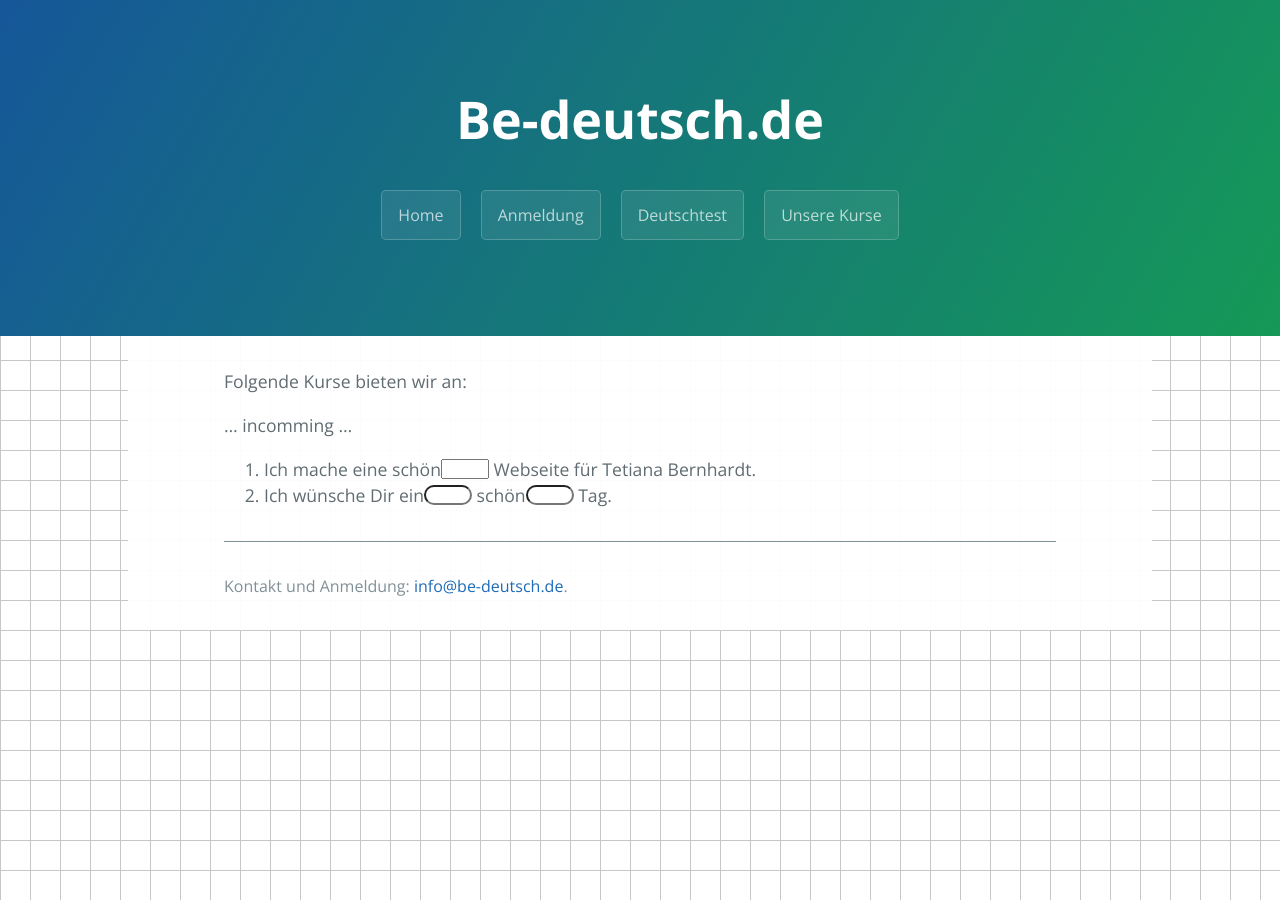
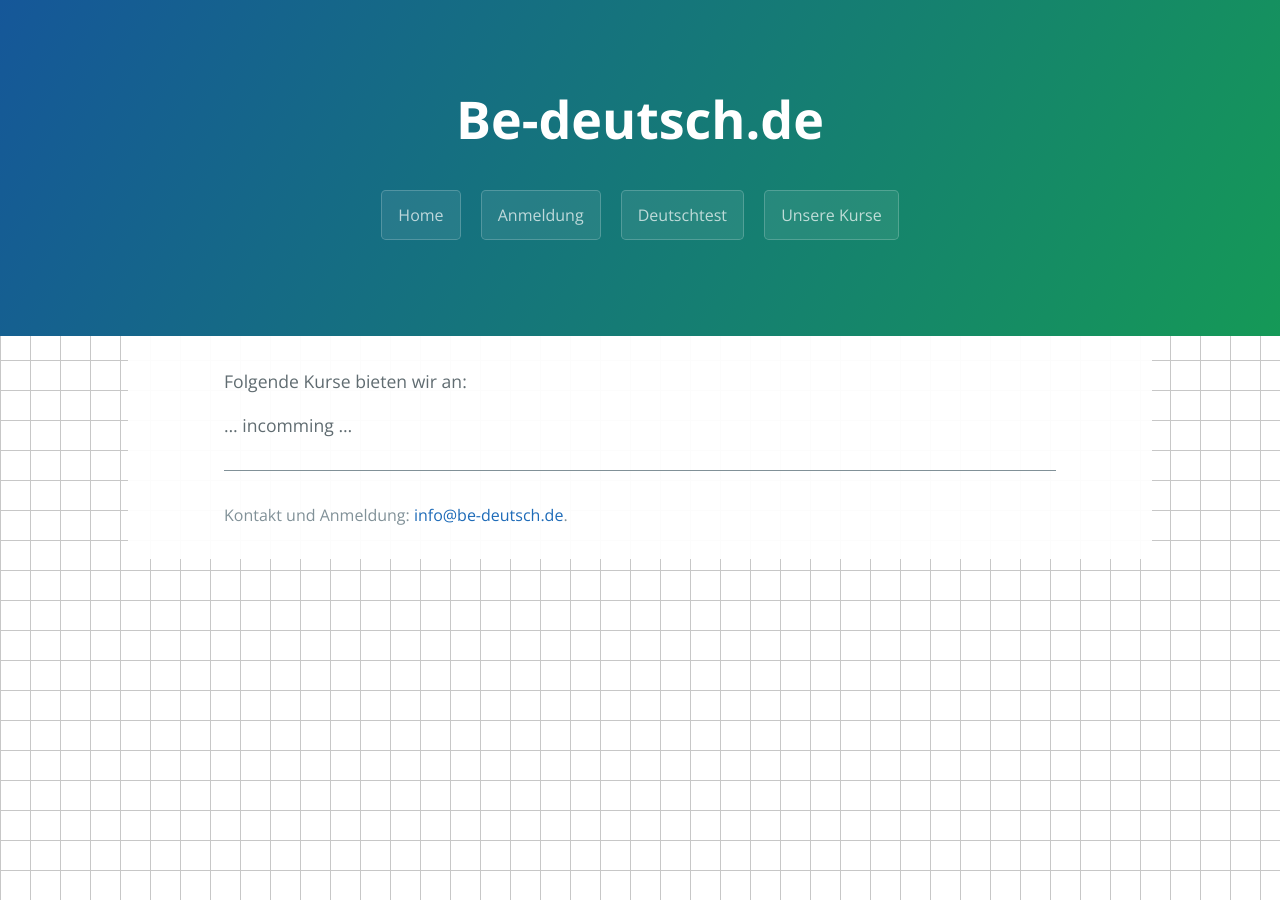
Before and after one commit to vedmin/be-deutsch, a Jekyll site: the page built from Kurse.markdown, in a window 1280 px wide. Built offline with Jekyll 4.4.1, drawn with Linux system fonts in a browser that asks for light colours.

Commit message:
Revert "new deutschtest buttons, luecken css"
This reverts commit e2c708c072e9d0aef311c482fd8d0e032d4179bf.

```diff
--- a/Kurse.markdown
+++ b/Kurse.markdown
@@ -7,26 +7,3 @@ permalink: /Kurse/
 Folgende Kurse bieten wir an:
 
 ... incomming ...
-
-<script>
-    function checkLuecke(elementId, correctLine) {
-      var inputVal = document.getElementById(elementId);
-      if (inputVal.value == correctLine) {
-        inputVal.style.backgroundColor = "#B9E4C9";
-      }
-      else if (inputVal.value != "") {
-        inputVal.style.backgroundColor = "#FD5523";
-      }
-    }
-</script>
-
-<p>
-<ol>
-<li>
-    Ich mache eine schön<input type='text' class='luecken_test' id='luecke1' onchange="checkLuecke(id, 'e')" /> Webseite für Tetiana Bernhardt.
-</li>
-<li>
-    Ich wünsche Dir ein<input type='text' class='luecken_test_round' id='luecke2' onchange="checkLuecke(id, 'en')" /> schön<input type='text' class='luecken_test_round' id='luecke3' onchange="checkLuecke(id, 'en')" /> Tag.
-</li>
-</ol>
-</p>
--- a/css/style.css
+++ b/css/style.css
@@ -265,8 +265,6 @@ body { padding: 0; margin: 0; font-family: "Open Sans", "Helvetica Neue", Helvet
 a { color: #1e6bb8; text-decoration: none; }
 a:hover { text-decoration: underline; }
 
- /* buttons for german test: hover event, linear-gradient  */
-
 .button {
   display: inline-block;
   border-radius: 4px;
@@ -322,62 +320,6 @@ a:hover { text-decoration: underline; }
 input[type=text]:focus {
   outline: none;
 }
-
-/* button with border */
-
-
-.button_with_border {
-  display: inline-block;
-  border-radius: 4px;
-  background-color: white;
-  border: 2px solid black;
-  color:black;
-  text-align: center;
-  font-size: 28px;
-  padding: 20px;
-  width: 200px;
-  transition: all 0.5s;
-  cursor: pointer;
-  margin: 5px;
-}
-
-.button_with_border.green {
-  border-color: #04AA6D;
-}
-
-.button_with_border.green:hover {
-  background-color: #75b37d;
-}
-
-.button_with_border.yellow {
-  border-color: #ff9800;
-}
-
-.button_with_border.yellow:hover {
-  background-color: #ffd89d;
-}
-
-.button_with_border.red {
-  border-color: #f44336;
-}
-
-.button_with_border.red:hover {
-  background-color: #fa968f;
-}
-
-.luecken_test {
-  height: 20px;
-  outline: none;
-  width: 48px;
-}
-
-.luecken_test_round {
-  height: 20px;
-  outline: none;
-  width: 48px;
-  border-radius:10px;
-}
-
 
 .btn { display: inline-block; margin-bottom: 1rem; color: rgba(255, 255, 255, 0.7); background-color: rgba(255, 255, 255, 0.08); border-color: rgba(255, 255, 255, 0.2); border-style: solid; border-width: 1px; border-radius: 0.3rem; transition: color 0.2s, background-color 0.2s, border-color 0.2s; }
 .btn:hover { color: rgba(255, 255, 255, 0.8); text-decoration: none; background-color: rgba(255, 255, 255, 0.2); border-color: rgba(255, 255, 255, 0.3); }
```
